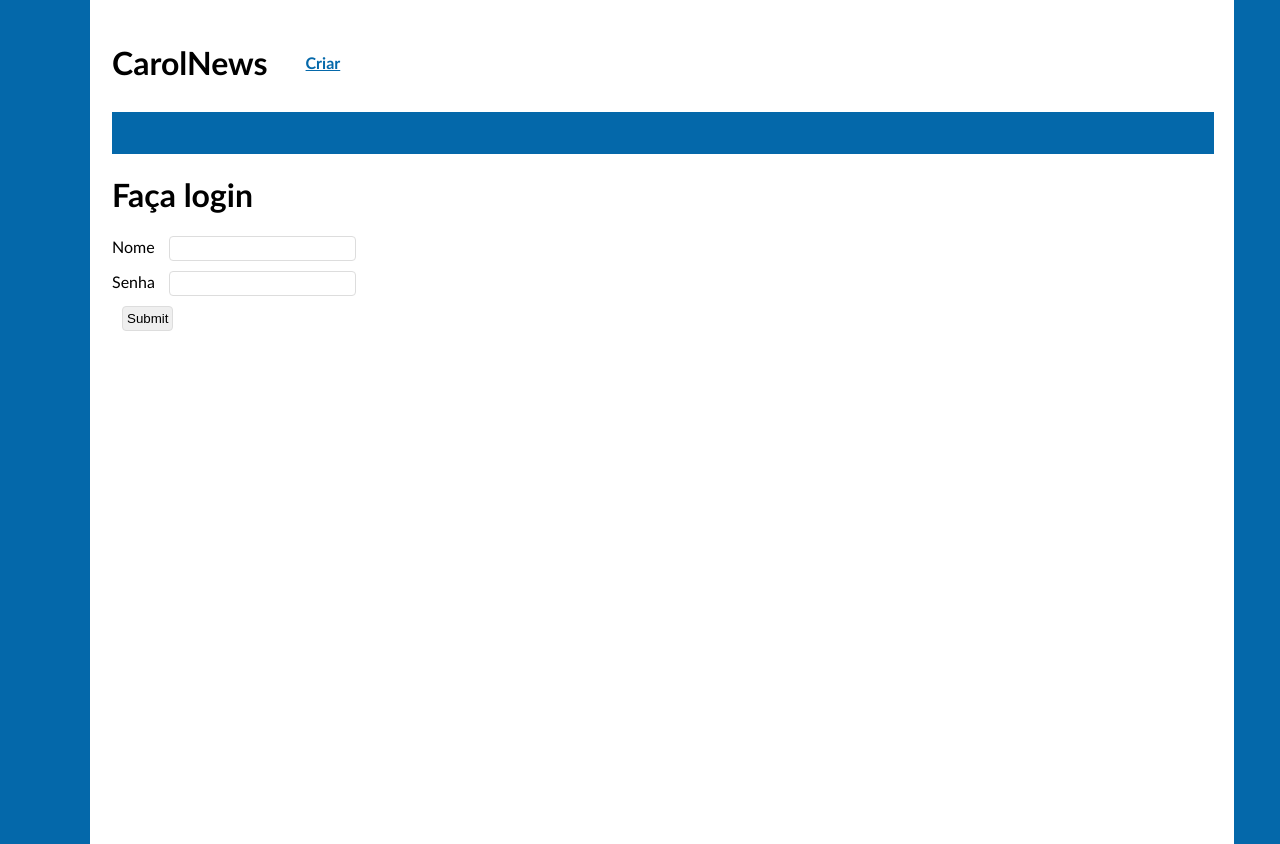
After one commit to CarolinaMargiotti/SiteDeNoticiasADM, a Flask app: page /login in a window 1280 px wide. The commit adds this page. Run offline with Flask 2, Linux system fonts and the light colour scheme.

Commit message:
criado documento de pagina de login

```diff
--- a/controllers/__init__.py
+++ b/controllers/__init__.py
@@ -4,6 +4,7 @@ from flask import Blueprint, current_app
 from controllers.news_controller import home as news_home
 from controllers.news_controller import createNews as news_create
 from controllers.news_controller import editNews as news_edit
+from controllers.news_controller import login as login_user
 
 template_dir = os.path.abspath('sitedenoticiasadm/templates/')
 
@@ -11,6 +12,8 @@ news_bp = Blueprint("news",__name__,template_folder=template_dir)
 
 @news_bp.route("/")
 def home():
+    # if user is logged, else
+    return login_user()
     return news_home()
 
 @news_bp.route("/create")
@@ -20,3 +23,7 @@ def createNews():
 @news_bp.route("/edit/<int:postId>")
 def editNews(postId):
     return news_edit(postId)
+
+@news_bp.route("/login")
+def login():
+    return login_user()
--- a/controllers/news_controller.py
+++ b/controllers/news_controller.py
@@ -23,3 +23,6 @@ def editNews(postId):
     noticia = getNews()[postId]
     assuntos = getSubjects()
     return render_template("editNewsPost.html",news=noticia,subjects=assuntos)
+
+def login():
+    return render_template("login.html")
--- a/templates/base.html
+++ b/templates/base.html
@@ -15,6 +15,7 @@
 				>
 					CarolNews
 				</h1>
+				<!-- só aparecer se usuario estiver logado-->
 				<div class="menu">
 					<a href="{{url_for('news.createNews')}}">Criar</a>
 				</div>
--- /dev/null
+++ b/templates/login.html
@@ -0,0 +1,15 @@
+{% block head %}
+<title>Login</title>
+{% endblock %} {% extends 'base.html' %} {% block content %}
+<h1>Faça login</h1>
+<form action="post">
+    <label for="usuario">Nome</label>
+    <input type="text" name="usuario">
+    <br />
+    <label for="senha">Senha</label>
+    <input type="text" name="senha">
+    <br />
+    <input type="submit">
+</form>
+
+{% endblock content %}
```
